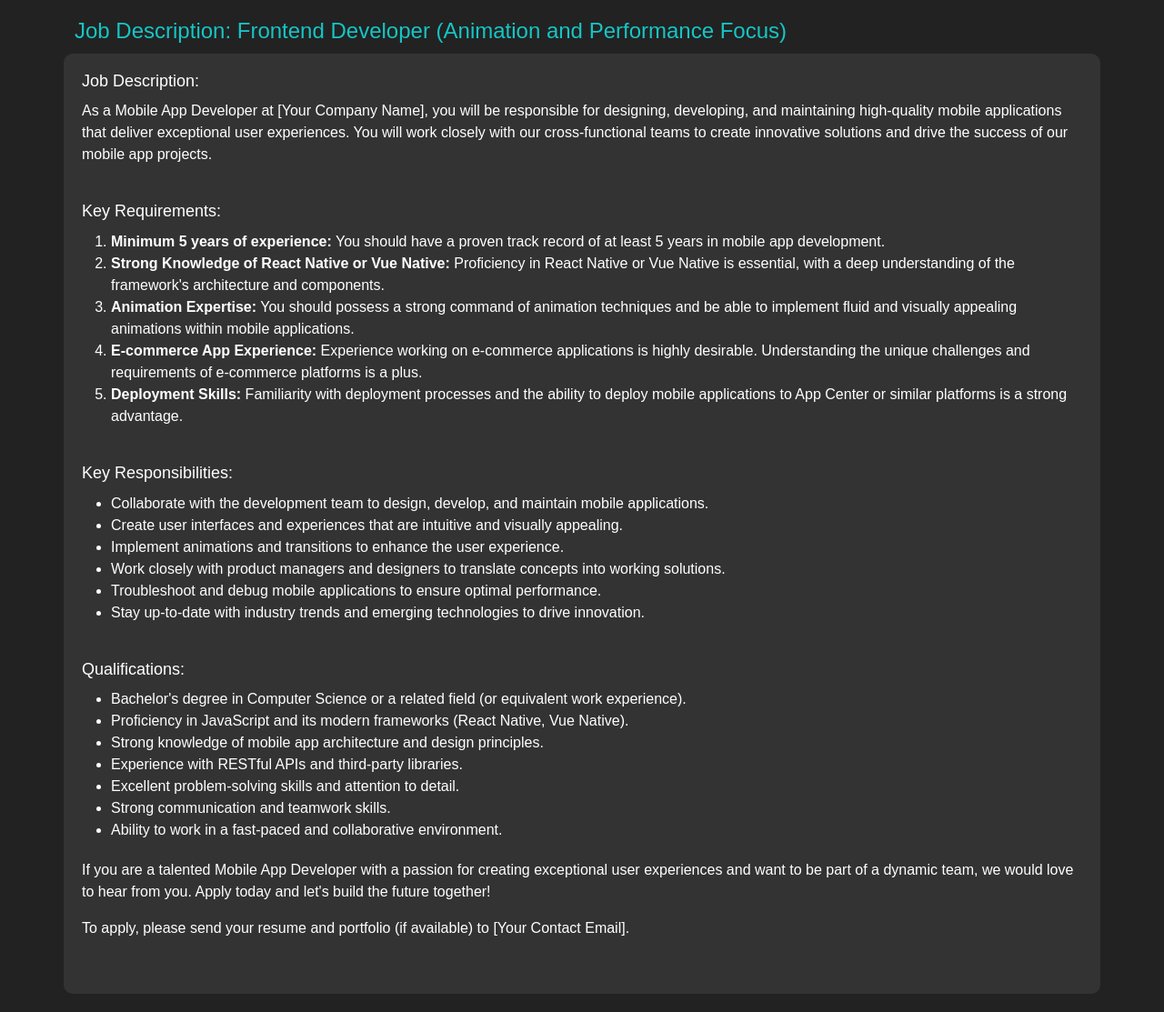
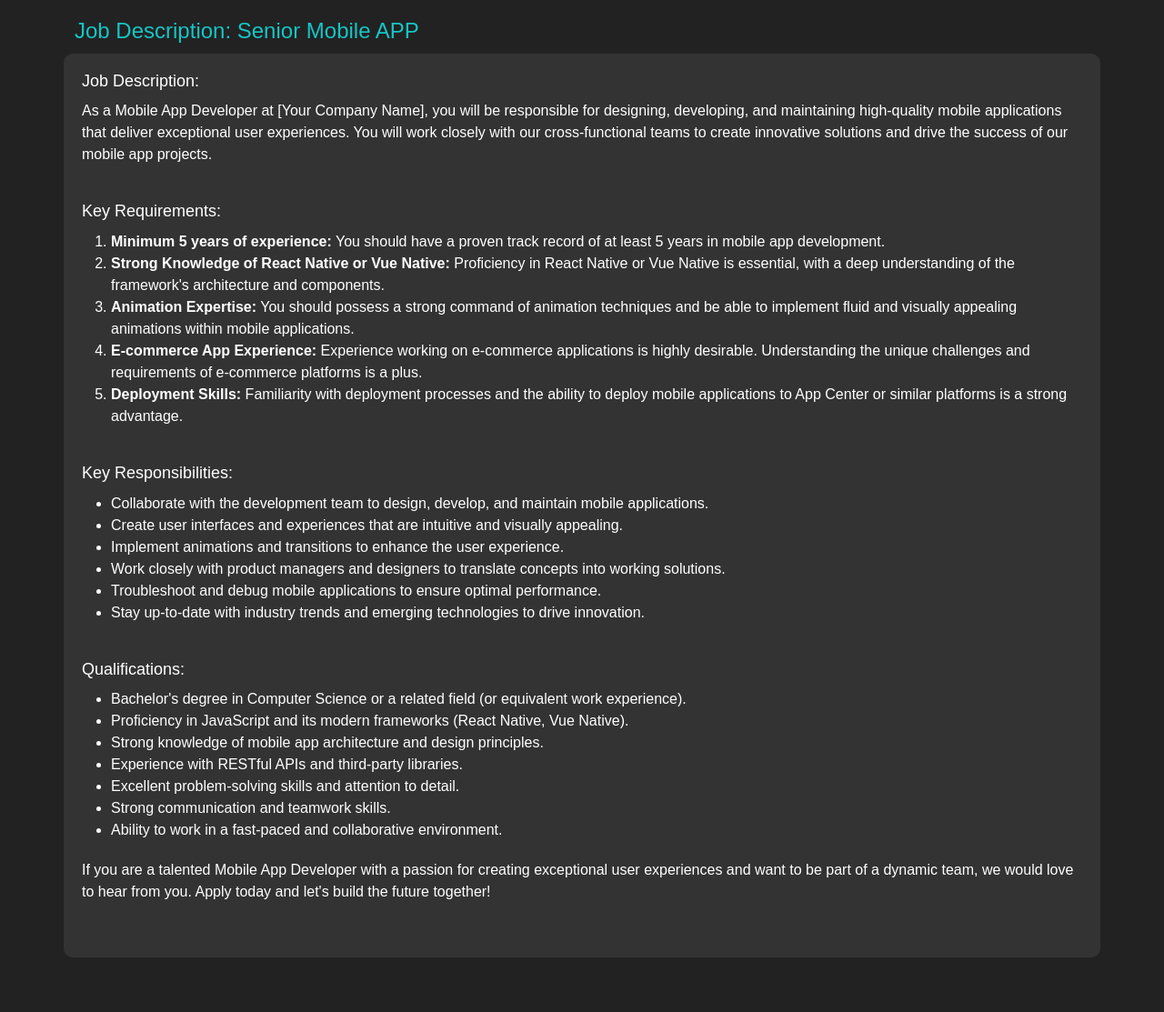
Before and after one commit to UXPON/interview-test, a plain HTML site: page jd/mobile-app.html in a window 1280 px wide. Shown: the whole page at 91% size. After the commit the page ends 1073 px from the top, so only its background shows below. Drawn offline with nearby package versions, Linux system fonts and the light colour scheme.

Commit message:
Update mobile-app.html

```diff
--- a/jd/mobile-app.html
+++ b/jd/mobile-app.html
@@ -3,7 +3,7 @@
 <head>
     <meta charset="UTF-8">
     <meta name="viewport" content="width=device-width, initial-scale=1.0">
-    <title>Job Description: Frontend Developer (Animation and Performance Focus)</title>
+    <title>Job Description: Senior Mobile APP</title>
     <link href="https://cdn.jsdelivr.net/npm/bootstrap@5.3.0/dist/css/bootstrap.min.css" rel="stylesheet">
     <style>
         body {
@@ -51,7 +51,7 @@
 <div class="container">
     <div class="row">
         <div class="col-md-12">
-            <h1 class="job-title">Job Description: Frontend Developer (Animation and Performance Focus)</h1>
+            <h1 class="job-title">Job Description: Senior Mobile APP</h1>
         </div>
     </div>
 </div>
@@ -122,9 +122,8 @@
 
                 <p>If you are a talented Mobile App Developer with a passion for creating exceptional user experiences
                     and want to be part of a dynamic team, we would love to hear from you. Apply today and let's build
-                    the future together!</p>
-
-                <p>To apply, please send your resume and portfolio (if available) to [Your Contact Email].</p>
+                    the future together!
+                </p>
             </div>
         </div>
     </div>
```
